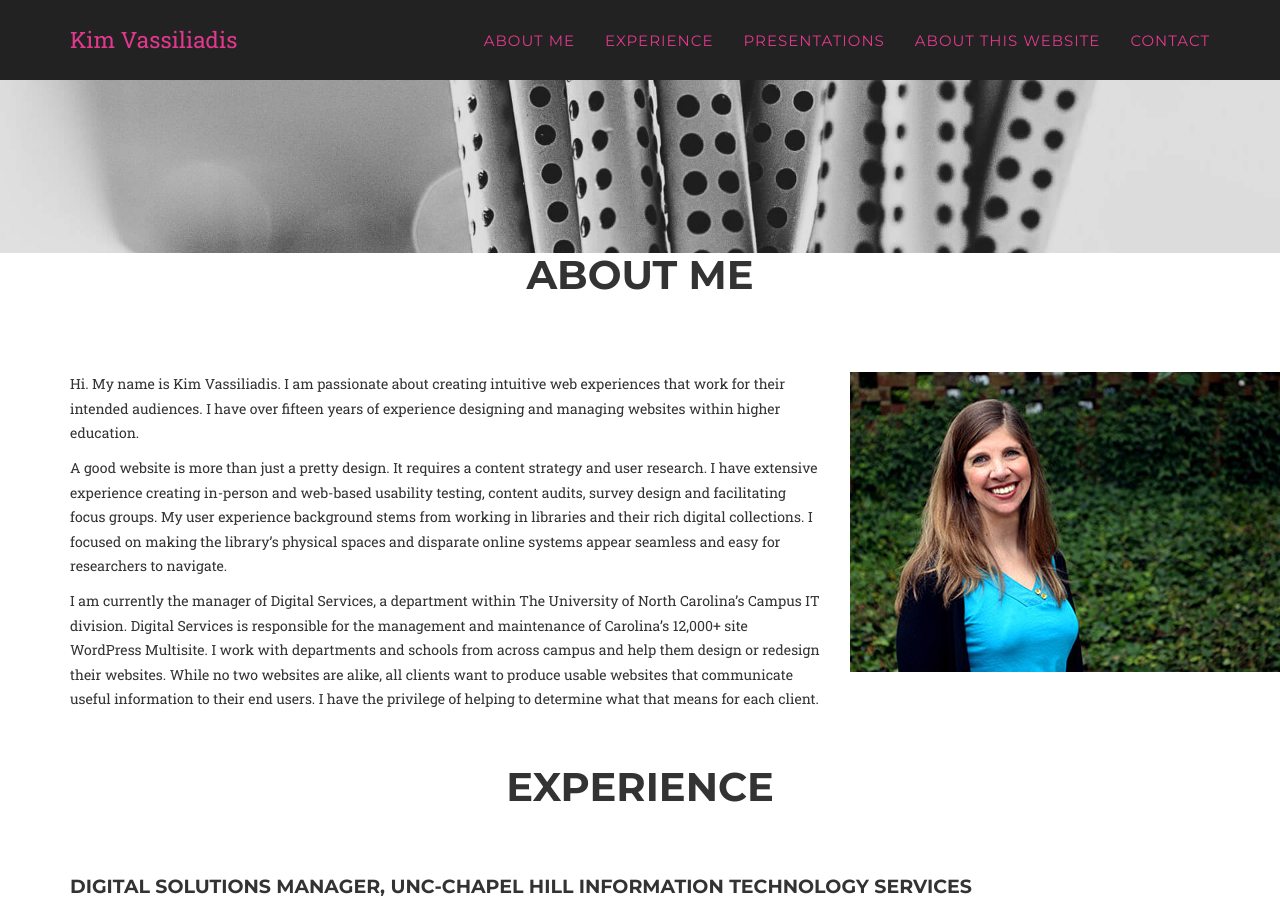
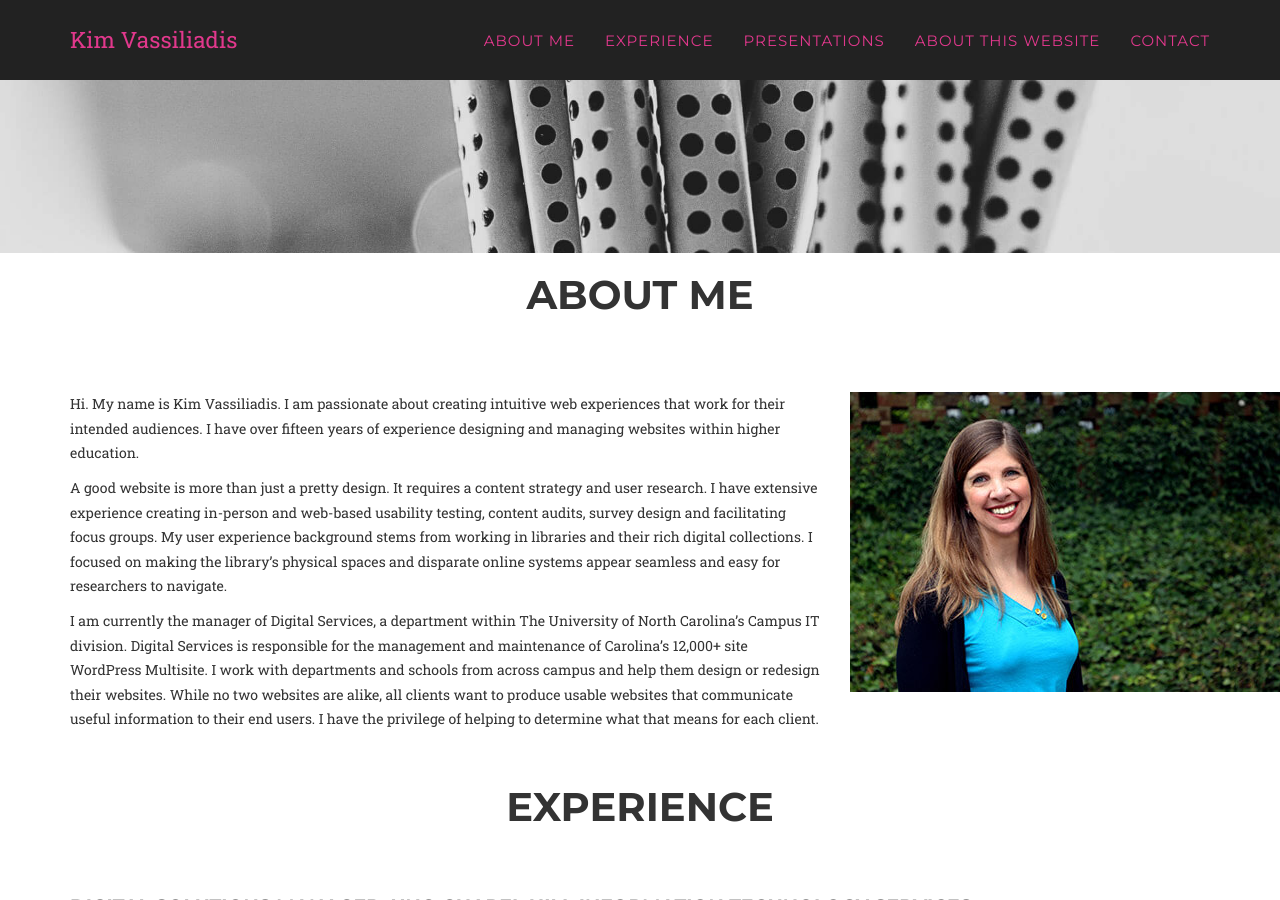
Before and after one commit to kimbrarian/jekyll, a Jekyll site: the page built from index.html, in a window 1280 px wide and 900 px high, scrolled down 423 px. Built offline with Jekyll 4.4.1, drawn with Linux system fonts in a browser that asks for light colours; some web fonts are replaced.

Commit message:
Update about.html

```diff
--- a/_includes/about.html
+++ b/_includes/about.html
@@ -3,7 +3,7 @@
         <div class="container">
             <div class="row">
                 <div class="col-lg-12 text-center">
-                    <h2 class="section-heading">About Me</h2>
+                    <h2 class="section-heading" style="margin-top:20px;">About Me</h2>
                     <h3 class="section-subheading text-muted"></h3>
                 </div>
             </div>
```
